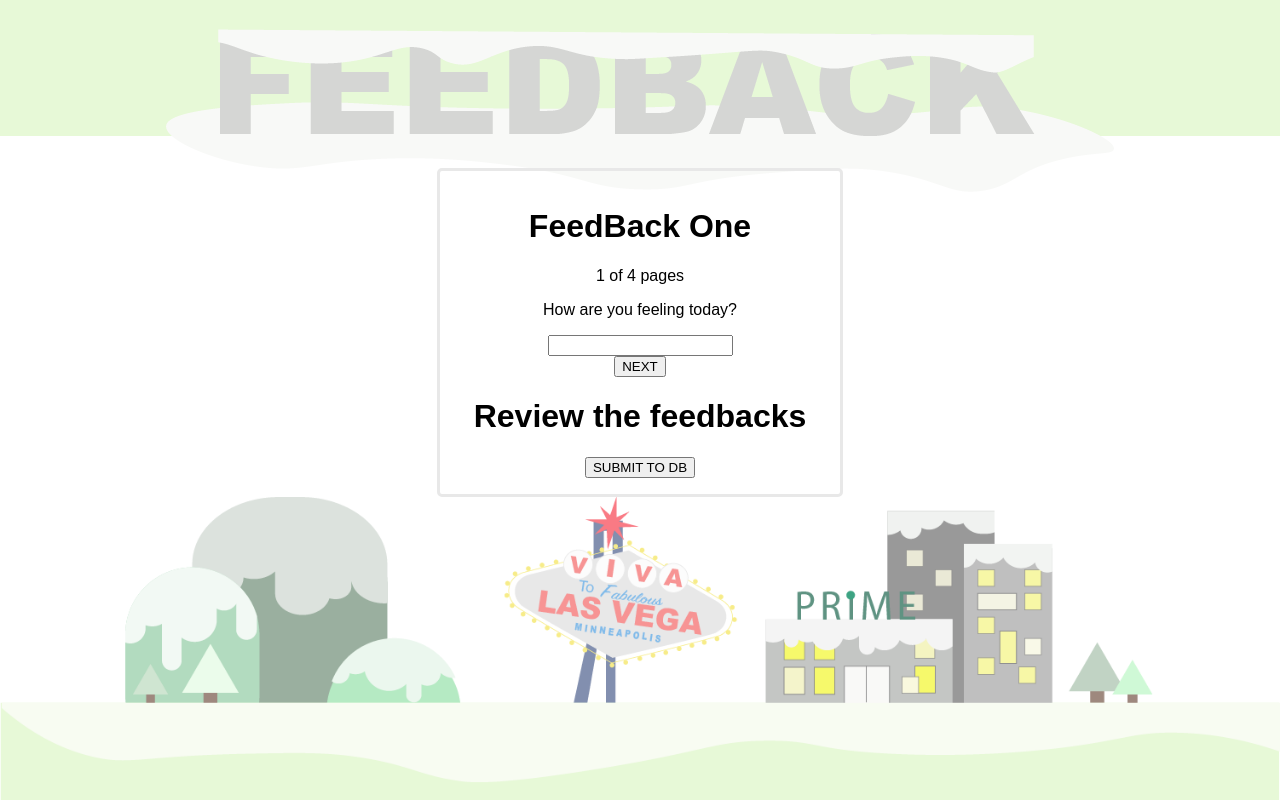
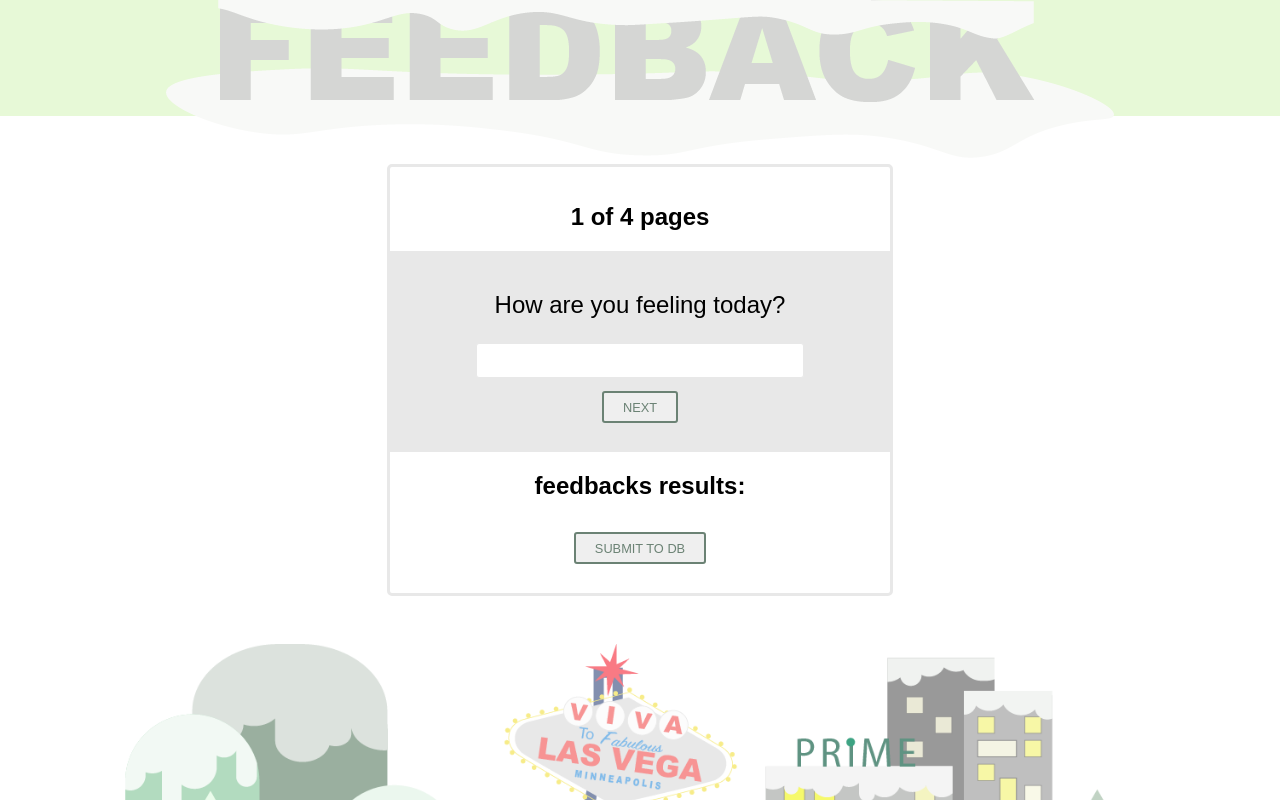
Before and after one commit to amitao/prime-feedback, a React (Create React App) app: page /#/ in a window 1280 px wide. Shown: the top 800 px of the page. Built offline with nearby package versions, Linux system fonts and the light colour scheme.

Commit message:
fix css styling

```diff
--- a/src/components/App/App.css
+++ b/src/components/App/App.css
@@ -6,23 +6,42 @@
 }
 
 .App {
-  margin-top: 2em;
-  width: 400px;
+  margin: 3em 0;
+  width: 500px;
   text-align: center;
   border: 3px solid #e8e8e8;
   border-radius: 5px;
   padding: 1em 0;
-}
 
-
-.App-title {
-  font-size: 1.5em;
-}
-
-.App-intro {
-  font-size: large;
 }
 
 .bg-image{
   width:100%;
 }
+
+.box {
+  background-color: #e8e8e8;
+  padding: 1em;
+}
+
+
+.questions {
+  font-size: 1.5em;
+}
+
+button {
+  margin: 1em 0;
+  padding: .5em 1.5em;
+  /* background-color: #6b8274; */
+  color: #6b8274;
+  border-radius: 3px;
+  border: 2px solid #6b8274;
+  font-size: .8em;
+}
+
+input {
+  width: 300px;
+  padding: .7em 1em;
+  border-radius: 3px;
+  border: 1px solid #e8e8e8;
+}
--- a/src/components/App/App.jsx
+++ b/src/components/App/App.jsx
@@ -9,12 +9,13 @@ import Thankyou from '../Thankyou/Thankyou';
 import './App.css';
 import { connect } from 'react-redux';
 import { HashRouter as Router, Route } from 'react-router-dom';
-
-
+import Button from '@material-ui/core/Button';
 
 
 
 class App extends Component {
+
+
 
   render() {
     return (
@@ -29,7 +30,6 @@ class App extends Component {
             <Route path='/thankyou' component={Thankyou} />
           </div>
           <img className="bg-image" src="images/vegaBG24.png"/>
-
         </div>
       </Router>
     );
--- a/src/components/DisplaySubmit/DisplaySubmit.jsx
+++ b/src/components/DisplaySubmit/DisplaySubmit.jsx
@@ -40,7 +40,7 @@ class DisplaySubmit extends Component {
 
     for(const key in reducerState){
       objects.push(
-        <p key={key}>{key}: {reducerState[key]}</p>
+        <p className="display-p-tag" key={key}>{key}: {reducerState[key]}</p>
         );
     }
 
@@ -50,7 +50,7 @@ class DisplaySubmit extends Component {
 
     return (
       <div>
-        <h1>Review the feedbacks</h1>
+        <h2>feedbacks results:</h2>
           <div>
           { objects }
           </div>
--- a/src/components/FeedBackFour/FeedBackFour.jsx
+++ b/src/components/FeedBackFour/FeedBackFour.jsx
@@ -25,10 +25,10 @@ class FeedBackFour extends Component {
   render() {
     return (
       <div>
-        <h1>FeedBack Four</h1>
+        <h2>1 of 4 pages</h2>
         <div className="box">
           <div>
-            <p>Comments</p>
+          <p className="questions">Any comments for us?</p>
             <input type="text" onChange={this.handleChange} />
           </div>
           <button onClick={this.handleClick}>Enter</button>
--- a/src/components/FeedBackOne/FeedBackOne.jsx
+++ b/src/components/FeedBackOne/FeedBackOne.jsx
@@ -28,11 +28,10 @@ class FeedBackOne extends Component {
   render() {
     return (
       <div>
-        <h1>FeedBack One</h1>
-        <p>1 of 4 pages</p>
+        <h2>1 of 4 pages</h2>
         <div className="box">
           <div>
-            <p>How are you feeling today?</p>
+            <p className="questions">How are you feeling today?</p>
             <input type="number" onChange={this.handleChange}/>
           </div>
           <button onClick={this.handleClick}>NEXT</button>
--- a/src/components/FeedBackThree/FeedBackThree.jsx
+++ b/src/components/FeedBackThree/FeedBackThree.jsx
@@ -27,11 +27,10 @@ class FeedBackThree extends Component {
   render() {
     return (
       <div>
-        <h1>FeedBack Three</h1>
-        <p>3 of 4 pages</p>
+        <h2>3 of 4 pages</h2>
         <div className="box">
           <div>
-            <p>How well are you being supported?</p>
+            <p className="questions">How well are you being supported?</p>
             <input type="number" onChange={this.handleChange} />
           </div>
           <button onClick={this.handleClick}>NEXT</button>
--- a/src/components/FeedBackTwo/FeedBackTwo.jsx
+++ b/src/components/FeedBackTwo/FeedBackTwo.jsx
@@ -26,11 +26,10 @@ class FeedBackTwo extends Component {
   render() {
     return (
       <div>
-        <h1>FeedBack Two</h1>
-        <p>2 of 4 pages</p>
+        <h2>2 of 4 pages</h2>
         <div className="box">
           <div>
-            <p>How well are you understanding the content?</p>
+            <p className="questions">How well are you understanding the content?</p>
             <input type="number" onChange={this.handleChange} />
           </div>
           <button onClick={this.handleClick}>NEXT</button>
--- a/src/components/Header/Header.css
+++ b/src/components/Header/Header.css
@@ -1,7 +1,7 @@
 .header-box {
   margin: 0;
   width: 100%;
-  height: 120px;
+  height: 100px;
   padding-top: 1em;
   background-color:  #e7f9d7;
   text-align: center;
@@ -11,3 +11,7 @@
 span {
   color: #e8e8e8;
 }
+
+.fb-image {
+  margin-top: -2.1em;
+}
--- a/src/components/Thankyou/Thankyou.jsx
+++ b/src/components/Thankyou/Thankyou.jsx
@@ -5,7 +5,7 @@ import React, { Component } from 'react';
 class FeedBackResults extends Component {
   render () {
     return (
-      <div>
+      <div className="box">
         <h1>Thank you! Your feedback has been submitted.</h1>
       </div>
     )
```
